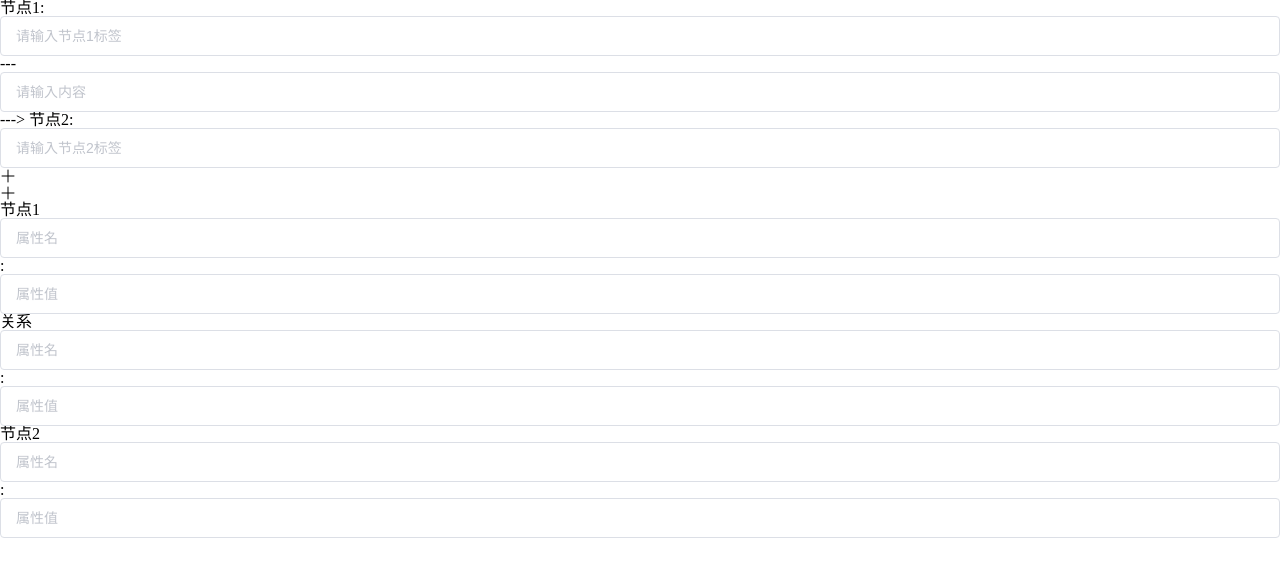
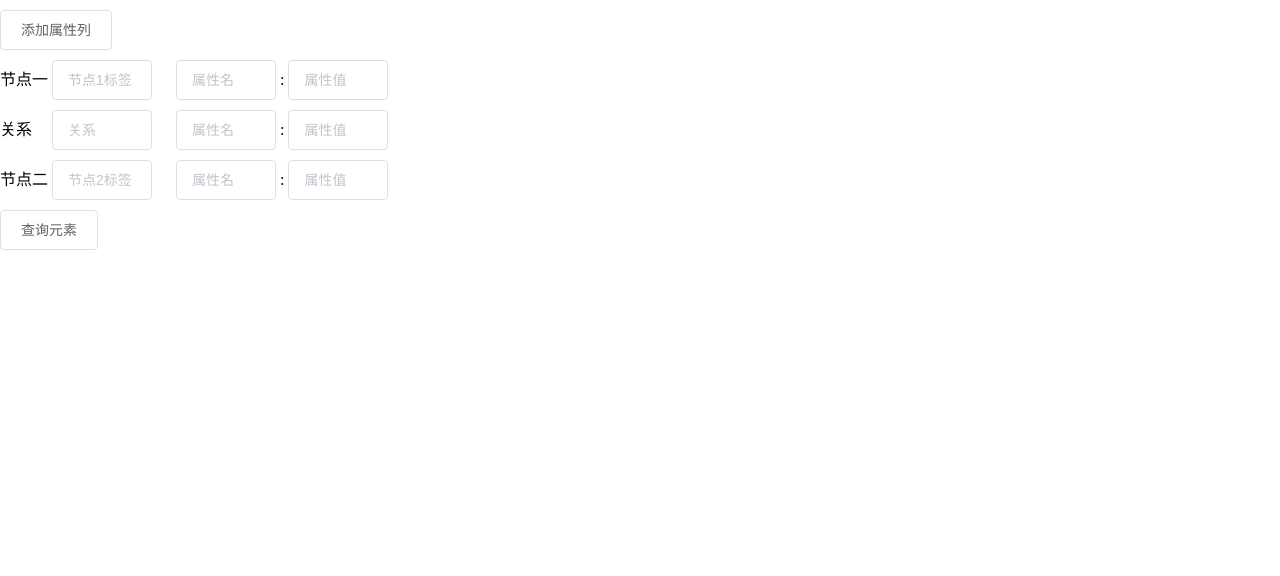
Before and after one commit to silenceck/Visualization-of-relation, a Vue app in the folder client/: page /test in a window 1280 px wide. Shown: the top 576 px of the page. Built offline with nearby package versions, Linux system fonts and the light colour scheme.

Commit message:
add Add.vue and Search.vue

```diff
--- a/client/src/components/Add.vue
+++ b/client/src/components/Add.vue
@@ -1,22 +1,38 @@
 <template>
     <div class="add">
         <div class="nodeAndRelationship">
-            节点1:<el-input v-model="node1" placeholder="请输入节点1标签"></el-input> --- <el-input v-model="relation" placeholder="请输入内容"></el-input> --->
-            节点2:<el-input v-model="node2" placeholder="请输入节点2标签"></el-input>
-
-            <el-tooltip content="添加属性" placement="bottom" effect="light">
-                <i class="el-icon-plus"></i>
-            </el-tooltip>
+            <el-input v-model="node1_label" placeholder="节点1标签"></el-input> ---- <el-input v-model="relation_label" placeholder="关系"></el-input> --->
+            <el-input v-model="node2_label" placeholder="节点2标签"></el-input>
         </div>
         <div class="propery">
-            <el-tooltip content="添加属性" placement="bottom" effect="light">
+            <!-- <el-tooltip content="增加属性列" placement="bottom" effect="light" @click="add_element">
                 <i class="el-icon-plus"></i>
-            </el-tooltip>
+            </el-tooltip> -->
+            <el-button class="add_btn" @click="add_propery">
+                添加属性列
+            </el-button>
             <div class="table">
-                节点1 <el-input v-model="node1_pro" placeholder="属性名"></el-input>:<el-input v-model="node1" placeholder="属性值"></el-input>
-                关系 <el-input v-model="relation_pro" placeholder="属性名"></el-input>:<el-input v-model="node1" placeholder="属性值"></el-input>
-                节点2 <el-input v-model="node2_pro" placeholder="属性名"></el-input>:<el-input v-model="node1" placeholder="属性值"></el-input>
-
+                <div class="node1">
+                    节点一
+                    <span class="n1_pro" v-for='i in node1' :key="i.name+`node1`+iter_num">
+                        <el-input v-model="i.name" placeholder="属性名"></el-input> : <el-input v-model="i.value" placeholder="属性值"></el-input>  &#12288;
+                    </span>
+                </div>
+                <div class="relation">
+                    关系&#12288;
+                    <span class="res_pro" v-for='i in relation' :key="i.name+`relation`+iter_num">
+                        <el-input v-model="i.name" placeholder="属性名"></el-input> : <el-input v-model="i.value" placeholder="属性值"></el-input>  &#12288;
+                    </span>
+                </div>
+                <div class="node2">
+                    节点二
+                    <span class="n2_pro" v-for='i in node2' :key="i.name+`node2`+iter_num">
+                        <el-input v-model="i.name" placeholder="属性名"></el-input> : <el-input v-model="i.value" placeholder="属性值"></el-input> &#12288;
+                    </span>
+                </div>
+                <el-button class="add_btn" @click="add_element">
+                    添加元素
+                </el-button>
             </div>
         </div>
 
@@ -26,61 +42,81 @@
 export default {
     data() {
         return {
-            activeIndex: '1',
+            iter_num: 1,
+            node1_label:'',
+            relation_label:'',
+            node2_label:'',
+            node1: [
+                {
+                    name: "",
+                    value: "",
+                }
+            ],
+            relation: [
+                {
+                    name: "",
+                    value: "",
+                }
+            ],
+            node2: [
+                {
+                    name: "",
+                    value: "",
+                }
+            ],
+
         };
     },
     methods: {
         handleSelect(key, keyPath) {
             console.log(key, keyPath);
+        },
+        add_propery(){
+            if (this.iter_num < 7) {
+                this.iter_num += 1;
+                this.node1.push({
+                    name: "",
+                    value: "",
+                });
+                this.relation.push({
+                    name: "",
+                    value: "",
+                });
+                this.node2.push({
+                    name: "",
+                    value: "",
+                });
+            }
+        },
+        delete_element(){
+
         }
     }
 }
 </script>
 
 <style scoped>
-.el-menu-demo {
-    height: 80px;
+.el-input {
+    width: 100px;
 }
-.search_container {
-    height: 80px;
-    line-height: 80px;
-    font-size: 18px;
+.nodeAndRelationship  {
+    margin-top: 2px;
 }
-.search_container .el-button {
-    margin-left: 4px;
-    background: #a6282f;
-    border: 1px solid #a6282f;
+.add_btn {
+    margin-top: 10px;
 }
-.search_container >>> .el-input__inner {
-    border: 1px solid #a6282f;
+.table {
+    margin-top: 10px;
 }
-.index1.el-menu-item {
-    height: 80px;
-    line-height: 80px;
-    font-size: 18px;
+.node1 {
+    margin-top: 10px;
+}
+.relation {
+    margin-top: 10px;
+}
+.node2 {
+    margin-top: 10px;
+}
 
-}
-.index.el-menu-item {
-    height: 80px;
-    line-height: 80px;
-    font-size: 18px;
 
-}
-.index2.el-menu-item {
-    border-color: #ffffff;
-    line-height: 80px;
-    font-size: 18px;
-}
-.logo-container {
-  line-height: 60px;
-  min-width: 400px;
-}
-.logo {
-  color:#ffffff;
-  height: 50px;
-  width: 50px;
-  margin-right: 5px;
-  vertical-align: middle;
-  display: inline-block;
-}
 </style>
--- /dev/null
+++ b/client/src/components/Search.vue
@@ -0,0 +1,108 @@
+<template>
+    <div class="search">
+        <div class="nodeAndRelationship">
+            <el-button class="add_btn" @click="add_propery">
+                添加属性列
+            </el-button>
+            <div class="node1">
+                节点一 <el-input v-model="node1_label" placeholder="节点1标签"></el-input> &#12288;
+                <span class="n1_pro" v-for='i in node1' :key="i.name+`node1`+iter_num">
+                    <el-input v-model="i.name" placeholder="属性名"></el-input> : <el-input v-model="i.value" placeholder="属性值"></el-input>  &#12288;
+                </span>
+            </div>
+            <div class="relation">
+                关系&#12288; <el-input v-model="relation_label" placeholder="关系"></el-input> &#12288;
+                <span class="res_pro" v-for='i in relation' :key="i.name+`relation`+iter_num">
+                    <el-input v-model="i.name" placeholder="属性名"></el-input> : <el-input v-model="i.value" placeholder="属性值"></el-input>  &#12288;
+                </span>
+            </div>
+            <div class="node2">
+                节点二 <el-input v-model="node2_label" placeholder="节点2标签"></el-input> &#12288;
+                <span class="n2_pro" v-for='i in node2' :key="i.name+`node2`+iter_num">
+                    <el-input v-model="i.name" placeholder="属性名"></el-input> : <el-input v-model="i.value" placeholder="属性值"></el-input> &#12288;
+                </span>
+            </div>
+            <el-button class="add_btn" @click="add_element">
+                查询元素
+            </el-button>
+        </div>
+    </div>
+</template>
+
+<script>
+export default {
+    data() {
+        return {
+            iter_num: 1,
+            node1_label:'',
+            relation_label:'',
+            node2_label:'',
+            node1: [
+                {
+                    name: "",
+                    value: "",
+                }
+            ],
+            relation: [
+                {
+                    name: "",
+                    value: "",
+                }
+            ],
+            node2: [
+                {
+                    name: "",
+                    value: "",
+                }
+            ],
+        }
+    },
+    methods: {
+        add_propery(){
+            if (this.iter_num < 7) {
+                this.iter_num += 1;
+                if (this.node1_label !== '') {
+                    this.node1.push({
+                        name: "",
+                        value: "",
+                    });
+                }
+                if (this.relation_label !== '') {
+                    this.relation.push({
+                        name: "",
+                        value: "",
+                    });
+                }
+                if (this.node2_label !== '') {
+                    this.node2.push({
+                        name: "",
+                        value: "",
+                    });
+                }
+            }
+        },
+    }
+}
+</script>
+
+
+<style scoped>
+.el-input {
+    width: 100px;
+}
+.add_btn {
+    margin-top: 10px;
+}
+.table {
+    margin-top: 10px;
+}
+.node1 {
+    margin-top: 10px;
+}
+.relation {
+    margin-top: 10px;
+}
+.node2 {
+    margin-top: 10px;
+}
+</style>
--- a/client/src/views/CreateChart.vue
+++ b/client/src/views/CreateChart.vue
@@ -9,8 +9,8 @@
                     <div id="main" class="chart"></div>
                 </el-col>
                 <el-col span='9'>
-                    <a v-link="'/add'">添加</a> |
-                    <a v-link="'/search'">查询</a>
+                    <router-link to="/add">添加</router-link> |
+                    <router-link to="/search">查询</router-link>
                     <div class="add_search">
                         <router-view></router-view>
                     </div>
```
Also changed, not shown: client/src/router.js (+12 -1 lines).
